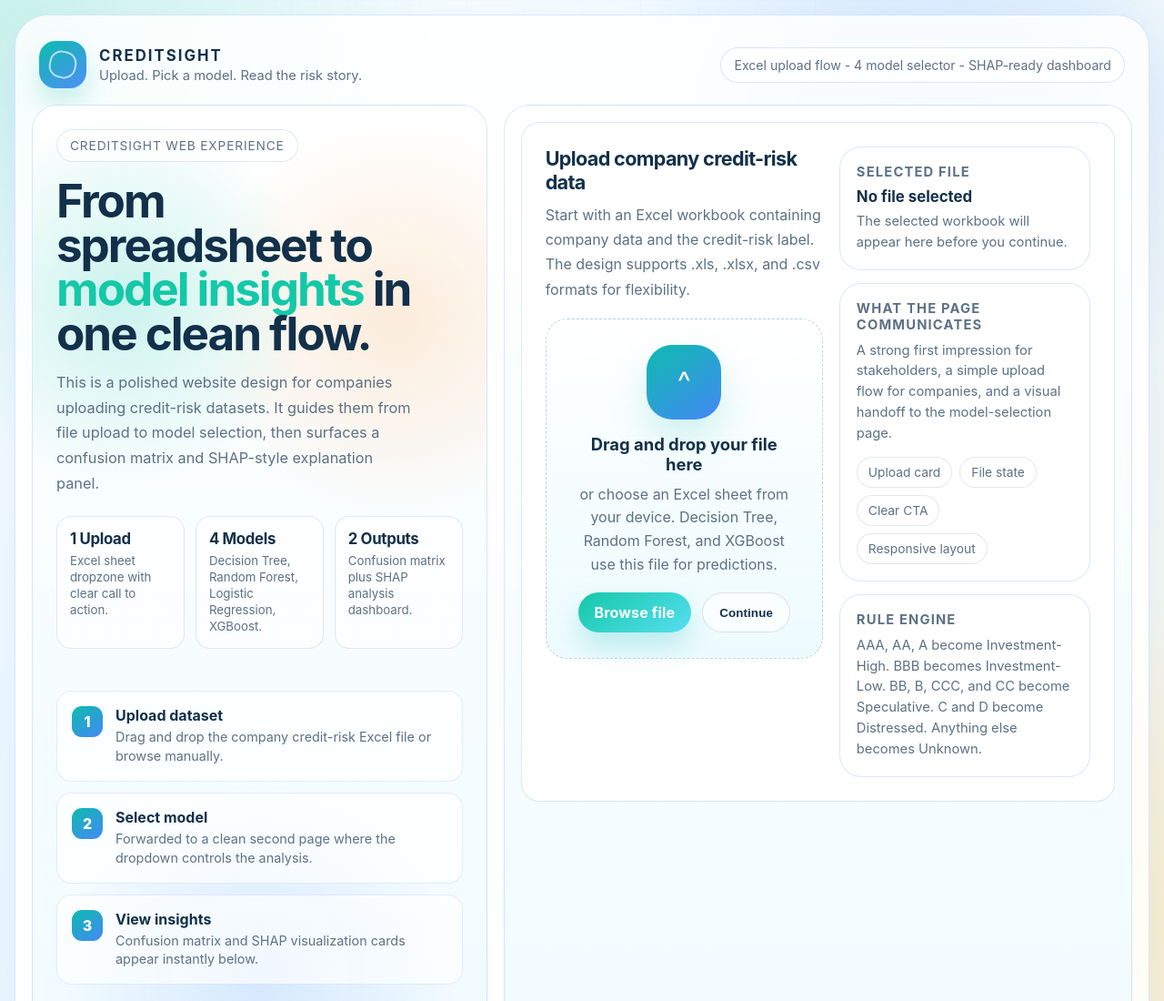
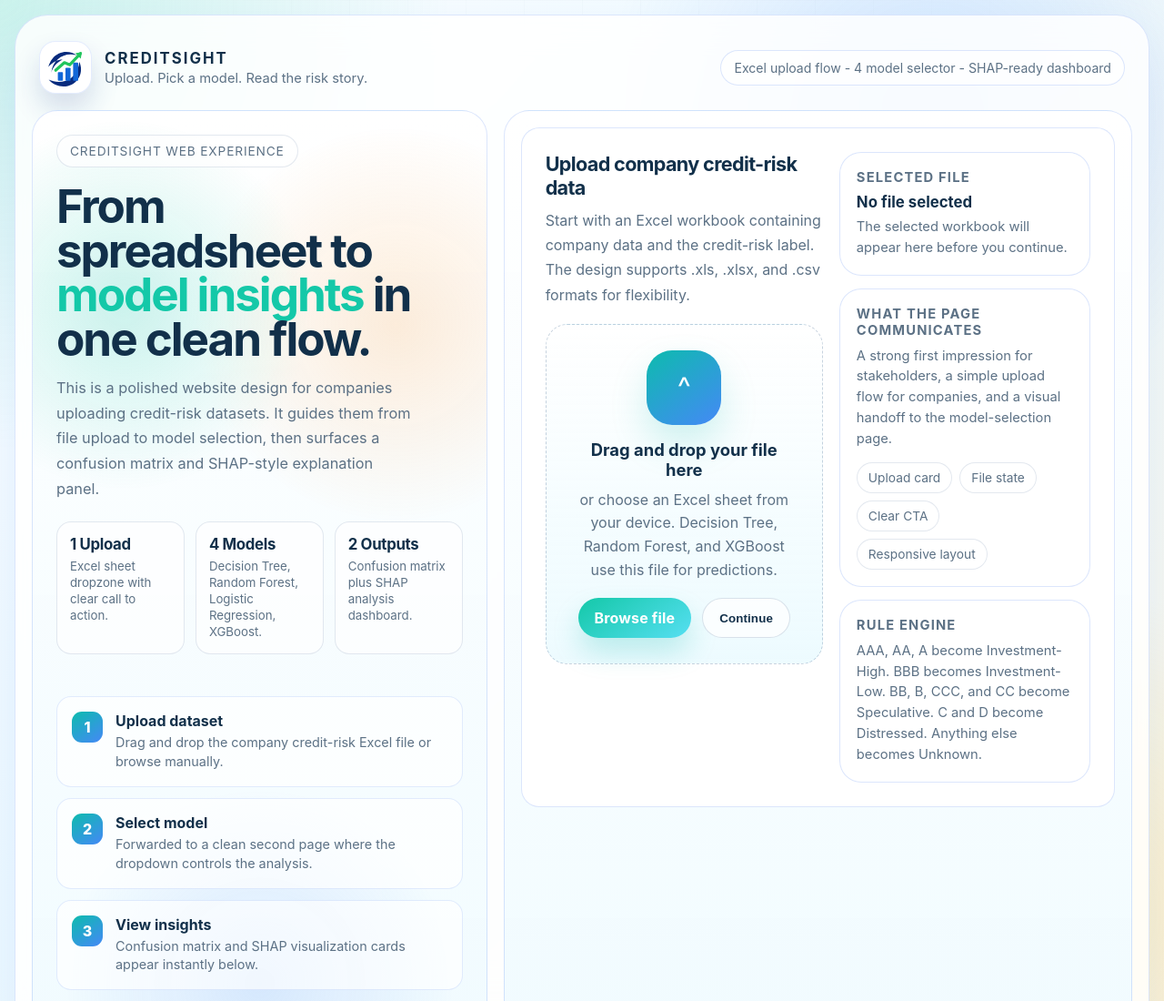
Before and after one commit to nicholas24042626/Credit-Risk-Analyzer, a website: page views/index.html in a window 1280 px wide. Shown: the top 1100 px of the page at 91% size. Drawn offline with Linux system fonts and the light colour scheme.

Commit message:
UI update

```diff
--- a/views/index.html
+++ b/views/index.html
@@ -79,22 +79,22 @@
     }
 
     .brand-mark {
-      width: 52px;
-      height: 52px;
+      width: 58px;
+      height: 58px;
       border-radius: 18px;
-      background: linear-gradient(145deg, rgba(0, 184, 169, 0.95), rgba(59, 130, 246, 0.9));
-      box-shadow: 0 16px 30px rgba(0, 184, 169, 0.22);
+      background: #ffffff;
+      box-shadow: 0 16px 30px rgba(15, 45, 128, 0.16);
       position: relative;
       overflow: hidden;
+      display: grid;
+      place-items: center;
+      border: 1px solid rgba(37, 99, 235, 0.12);
     }
 
-    .brand-mark::after {
-      content: "";
-      position: absolute;
-      inset: 11px;
-      border: 2px solid rgba(255,255,255,0.65);
-      border-radius: 13px;
-      transform: rotate(12deg);
+    .brand-mark svg {
+      width: 48px;
+      height: 48px;
+      display: block;
     }
 
     .brand h1 {
@@ -671,7 +671,17 @@
   <main class="shell">
     <div class="topbar">
       <div class="brand">
-        <div class="brand-mark" aria-hidden="true"></div>
+        <div class="brand-mark" aria-hidden="true">
+          <svg viewBox="0 0 120 120" role="img">
+            <path d="M21 75C25 37 58 17 91 27C79 18 60 14 42 22C27 29 18 42 13 59C26 45 38 39 52 39C36 47 25 59 21 75Z" fill="#082b7d"/>
+            <path d="M98 45C111 73 96 104 67 111C47 116 27 109 14 94C29 101 45 102 61 97C82 90 96 70 98 45Z" fill="#082b7d"/>
+            <rect x="39" y="73" width="14" height="24" rx="2" fill="#1267d8"/>
+            <rect x="60" y="61" width="14" height="36" rx="2" fill="#1267d8"/>
+            <rect x="81" y="47" width="14" height="50" rx="2" fill="#1267d8"/>
+            <path d="M33 68L57 47L72 53L101 22" fill="none" stroke="#21c55d" stroke-width="8" stroke-linecap="round" stroke-linejoin="round"/>
+            <path d="M87 21L105 18L102 36Z" fill="#21c55d"/>
+          </svg>
+        </div>
         <div>
           <h1>CreditSight</h1>
           <p>Upload. Pick a model. Read the risk story.</p>
```
